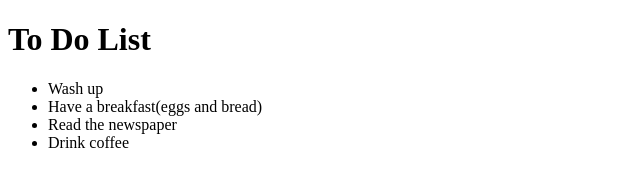
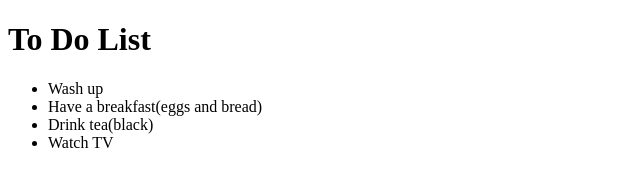
Before and after one commit to MartiFox/test-repository, a plain HTML site: page index.html in a window 1280 px wide. Shown: the full height of the page, 0-640 px from the left. Drawn offline with Linux system fonts and the light colour scheme.

Commit message:
change the last element

```diff
--- a/index.html
+++ b/index.html
@@ -9,8 +9,8 @@
 	<ul>
 		<li>Wash up</li>
 		<li>Have a breakfast(eggs and bread)</li>
-		<li>Read the newspaper</li>
-		<li>Drink coffee</li>
+		<li>Drink tea(black)</li>
+		<li>Watch TV</li>
 	</ul>
 </body>
 </html>
```
